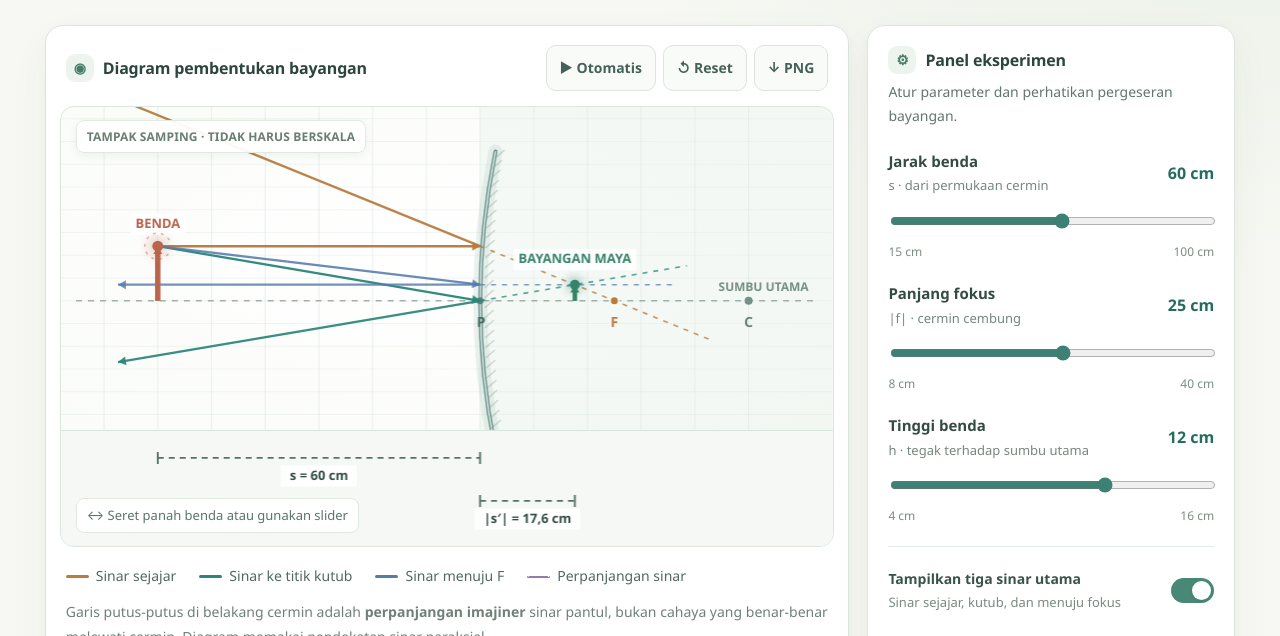
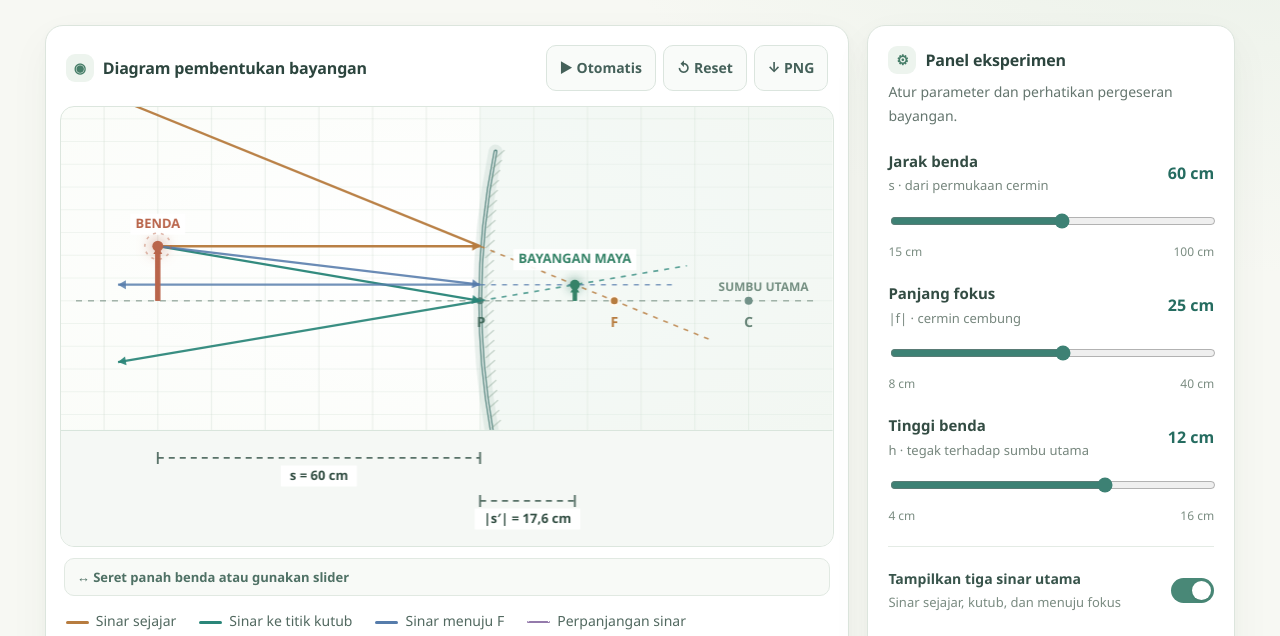
Before and after one commit to BengkelMaFiA/Simulasi-Fisika-SMA, a plain HTML site: page cermin-cembung/index.html in a window 1280 px wide. Shown: the part 316-952 px from the top of the page. Drawn offline with Linux system fonts and the light colour scheme.

Commit message:
Pindahkan petunjuk di luar kanvas dan cegah elemen optik menutupi pita ukur

```diff
--- a/cermin-cembung/index.html
+++ b/cermin-cembung/index.html
@@ -286,6 +286,19 @@ body {
   .dimension-note{margin:0 12px 15px;font-size:12.5px}
 }
 
+
+/* Interaction help sits outside the canvas, never over rays or measurements. */
+.diagram-help{
+  display:flex;align-items:center;min-height:38px;
+  margin:11px 18px 0;padding:8px 12px;
+  border:1px solid #e1e9e2;border-radius:10px;
+  background:#f8faf7;color:#4f7165;
+  font:600 13px/1.55 "Segoe UI",system-ui,sans-serif;
+  position:static;pointer-events:auto;
+}
+@media(max-width:570px){
+  .diagram-help{margin:10px 10px 0;padding:9px 11px;font-size:12.5px}
+}
 </style>
 </head>
 <body>
@@ -306,10 +319,9 @@ body {
             <div class="small-actions"><button id="animateBtn" class="ghost-btn" title="Gerakkan benda otomatis" aria-pressed="false">▶ Otomatis</button><button id="resetBtn" class="ghost-btn" title="Kembalikan pengaturan awal">↺ Reset</button><button id="saveBtn" class="ghost-btn" title="Simpan diagram sebagai gambar PNG">↓ PNG</button></div>
           </div>
           <div class="canvas-wrap">
-            <div class="canvas-tag">TAMPAK SAMPING · TIDAK HARUS BERSKALA</div>
             <canvas id="scene" role="img" tabindex="0" aria-label="Diagram cermin cembung interaktif: benda tegak di kiri cermin, sinar pantul menyebar, perpanjangannya bertemu membentuk bayangan maya di belakang cermin."></canvas>
-            <div class="canvas-hint">↔ Seret panah benda atau gunakan slider</div>
           </div>
+          <div class="diagram-help">↔ Seret panah benda atau gunakan slider</div>
           <div class="legend" aria-label="Keterangan warna sinar"><span><i style="background:#b77c3f"></i>Sinar sejajar</span><span><i style="background:#2a8679"></i>Sinar ke titik kutub</span><span><i style="background:#567cab"></i>Sinar menuju F</span><span><i class="dashed"></i>Perpanjangan sinar</span></div>
           <div class="caption">Garis putus-putus di belakang cermin adalah <strong>perpanjangan imajiner</strong> sinar pantul, bukan cahaya yang benar-benar melewati cermin. Diagram memakai pendekatan sinar paraksial.</div><div class="dimension-note">Pita ukur di bawah diagram: garis putus-putus abu-hijau menunjukkan <strong>besar jarak geometris</strong>. Nilai jarak bertanda tetap ditampilkan di panel hasil.</div>
         </div>
@@ -420,6 +432,7 @@ body {
       const X=x=>mirrorX+x*xScale,Y=y=>axisY-y*ys;
       const p=(x,y)=>[X(x),Y(y)]; const top=16,bottom=h-22;
       geom={X,Y,mirrorX,axisY,xScale,objectX:X(-s),objectY:Y(ho),w,h,left,right};
+      ctx.save();ctx.beginPath();ctx.rect(0,0,w,plotH);ctx.clip();
       if(toggles.grid.checked){ctx.save();ctx.strokeStyle='#abc1b344';ctx.lineWidth=1;const step=Math.max(10,Math.round((left+right)/11/5)*5);for(let n=Math.ceil(-left/step);n<=right/step;n++){const x=X(n*step);path([[x,0],[x,h]],'#b1c6b542',1)}for(let j=-8;j<=8;j++){const y=axisY-j*ys*5;if(y>0&&y<h)path([[0,y],[w,y]],'#b1c6b52a',1)}ctx.restore()}
       // Shaded region behind the mirror is not physically illuminated by the reflected rays.
       ctx.fillStyle='#d9eae03d';ctx.fillRect(mirrorX,0,Math.max(0,w-mirrorX),h);
@@ -461,12 +474,14 @@ body {
       // Labels positioned around optical elements.
       txt('BENDA',objX,objTop-22,{size:13,color:color.object,weight:800,bg:true});
       txt('BAYANGAN MAYA',Math.min(w-76,Math.max(80,imgX)),imgTop-25,{size:w<480?12:13,color:color.image,weight:800,bg:true});
+
+      // Hand-drawn handle: ghost halo to invite movement.
+      ctx.save();ctx.strokeStyle='#b9654b75';ctx.lineWidth=1.6;ctx.setLineDash([3,5]);ctx.beginPath();ctx.arc(objX,objTop,13,0,Math.PI*2);ctx.stroke();ctx.restore();
+      ctx.restore(); // end clipped optical scene
       drawDistanceRuler(w,h,[
         {x1:objX,x2:mirrorX,label:`s = ${Math.round(s)} cm`},
         {x1:mirrorX,x2:imgX,label:`|s′| = ${fmt(-v,1)} cm`}
       ]);
-      // Hand-drawn handle: ghost halo to invite movement.
-      ctx.save();ctx.strokeStyle='#b9654b75';ctx.lineWidth=1.6;ctx.setLineDash([3,5]);ctx.beginPath();ctx.arc(objX,objTop,13,0,Math.PI*2);ctx.stroke();ctx.restore();
     }
     function pause(){playing=false;$('animateBtn').textContent='▶ Otomatis';$('animateBtn').setAttribute('aria-pressed','false');}
     function animate(ts){if(!playing)return;if(!lastTime)lastTime=ts;const dt=Math.min(.06,(ts-lastTime)/1000);lastTime=ts;t+=dt*.8;state.s=57.5+42.5*Math.sin(t);setControls();update();requestAnimationFrame(animate)}
```
